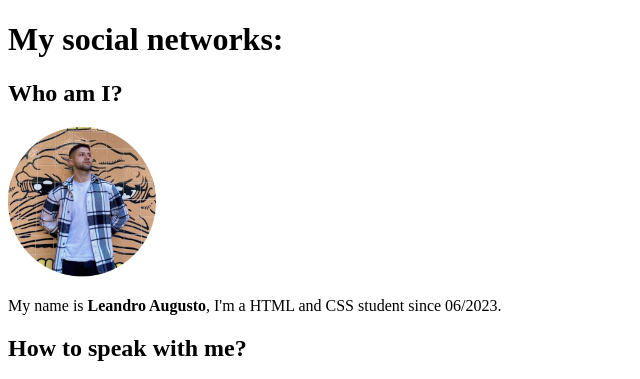
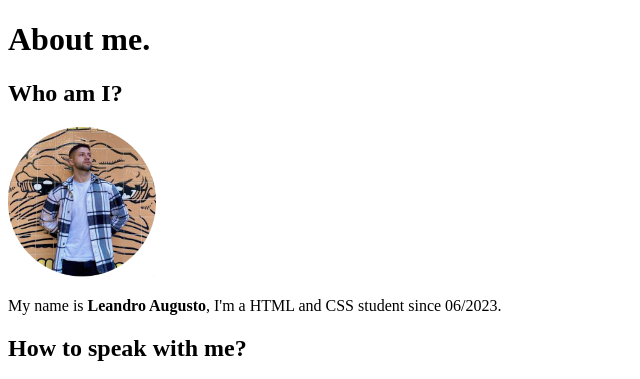
Before and after one commit to leandroust/leandroust-website, a plain HTML site: page index.html in a window 1280 px wide. Shown: the top 379 px of the page, without its empty margins (0-640 px from the left). Drawn offline with Linux system fonts and the light colour scheme.

Commit message:
Update index.html

```diff
--- a/index.html
+++ b/index.html
@@ -7,7 +7,7 @@
 </head>
 <body>
 
-    <h1>My social networks:</h1>
+    <h1>About me.</h1>
 
     <p><h2>Who am I?</h2></p>
     <img src="imagens/foto001-150.PNG" alt="">
```
